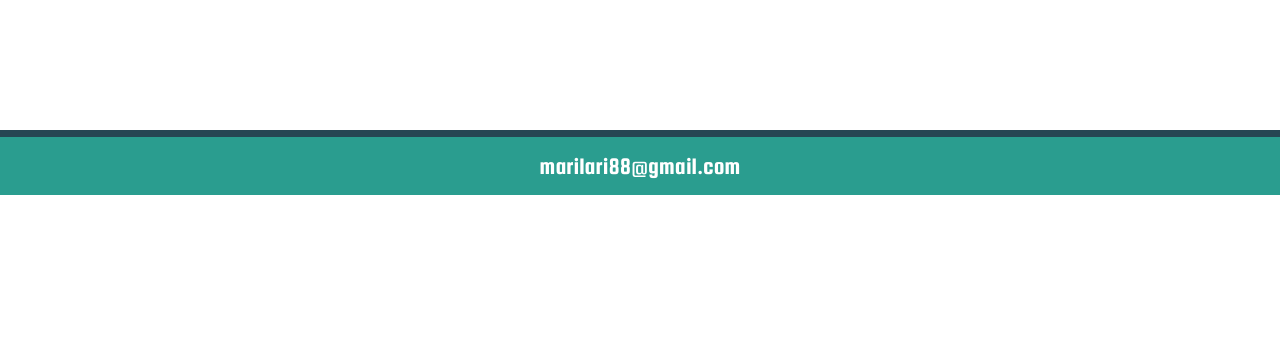
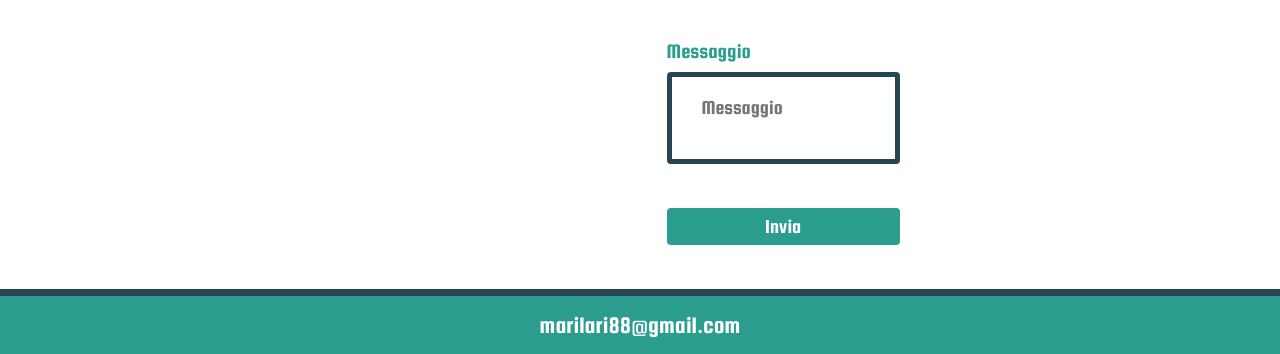
Before and after one commit to marilari88/marcoilaridev, a Gatsby site: page /contacts in a window 1280 px wide. Shown: the part 605-959 px from the top of the page. Before the commit the page ends 800 px from the top, so only its background shows below. Built offline with nearby package versions, Linux system fonts and the light colour scheme; Gatsby itself is replaced by a stand-in of ours.

Commit message:
Styling form component

```diff
--- a/src/components/contactForm.js
+++ b/src/components/contactForm.js
@@ -47,7 +47,10 @@
           <label htmlFor="testo">Messaggio</label>
           <textarea name="testo" id="testo" placeholder="Messaggio" required />
         </div>
-        <input type="submit" className="pulsante" value="Invia" />
+
+        <div className={formRow}>
+          <input type="submit" className="pulsante" value="Invia" />
+        </div>
       </form>
     </div>
   )
--- a/src/styles/contactForm.module.css
+++ b/src/styles/contactForm.module.css
@@ -1,8 +1,16 @@
 .contactForm {
-  background-color: var(--secondario);
+  margin: 1em 1em;
 }
 
 .formRow {
-  color: var(--primario);
+  font-family: "Squada One";
   padding: 1em 1em;
+  display: flex;
+  flex-direction: column;
 }
+
+.formRow label {
+  font-size: 1.3rem;
+  color: var(--secondario);
+  margin: 0.5em 0;
+}
--- a/src/styles/global.css
+++ b/src/styles/global.css
@@ -25,6 +25,22 @@
   display: flex;
   align-items: center;
   justify-content: center;
+}
+
+input,
+textarea {
+  padding: 1em 1.5em;
+  border-radius: 4px;
+  border: 5px solid var(--primario);
+  font-size: 1.25rem;
+  font-family: "Squada One";
+  color: var(--secondario);
+  outline: none;
+}
+
+textarea {
+  font-family: "Squada One";
+  resize: none;
 }
 
 .container {
```
